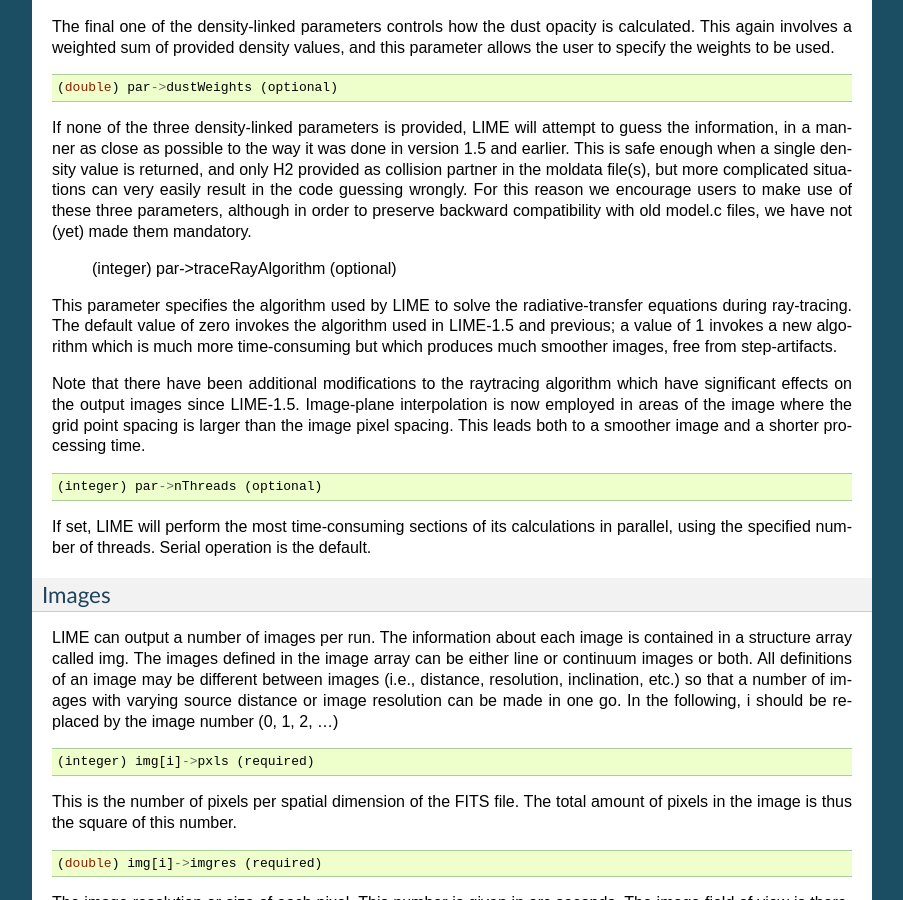
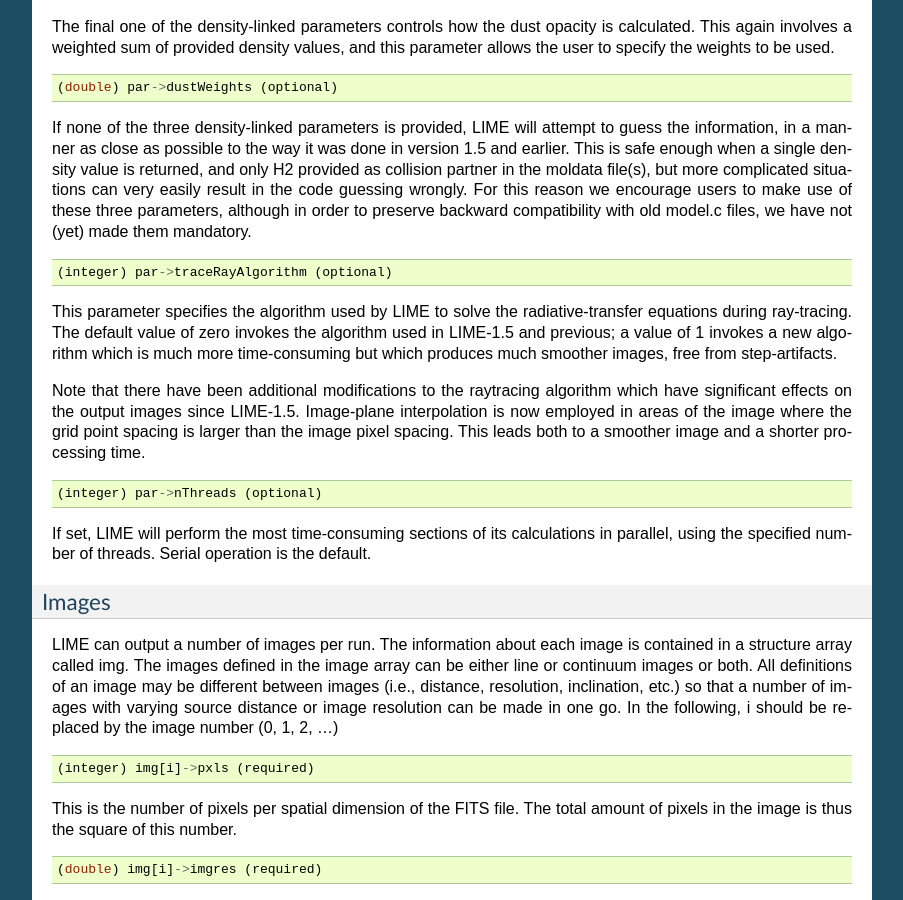
Before and after one commit to lime-rt/lime, a Sphinx documentation site: the page built from doc/usermanual.rst, in a window 1280 px wide and 900 px high, scrolled down 6983 px. Shown: the whole window, without its empty margins (198-1101 px from the left). Built offline with Sphinx 7.4.7, drawn with Linux system fonts in a browser that asks for light colours.

Commit message:
Add missing code block in user manual

```diff
--- a/doc/usermanual.rst
+++ b/doc/usermanual.rst
@@ -474,6 +474,8 @@ The final one of the density-linked parameters controls how the dust opacity is
     (double) par->dustWeights (optional)
 
 If none of the three density-linked parameters is provided, LIME will attempt to guess the information, in a manner as close as possible to the way it was done in version 1.5 and earlier. This is safe enough when a single density value is returned, and only H2 provided as collision partner in the moldata file(s), but more complicated situations can very easily result in the code guessing wrongly. For this reason we encourage users to make use of these three parameters, although in order to preserve backward compatibility with old model.c files, we have not (yet) made them mandatory.
+
+.. code:: c
 
     (integer) par->traceRayAlgorithm (optional)
 
```
